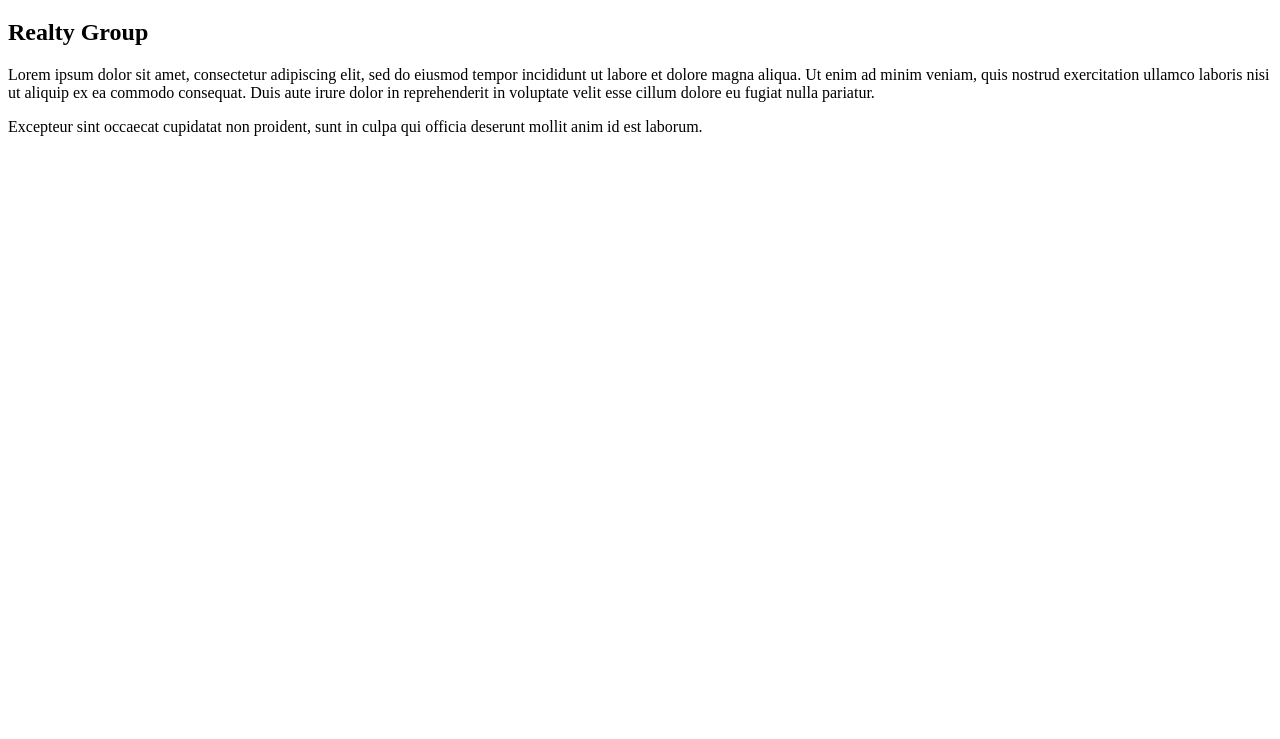
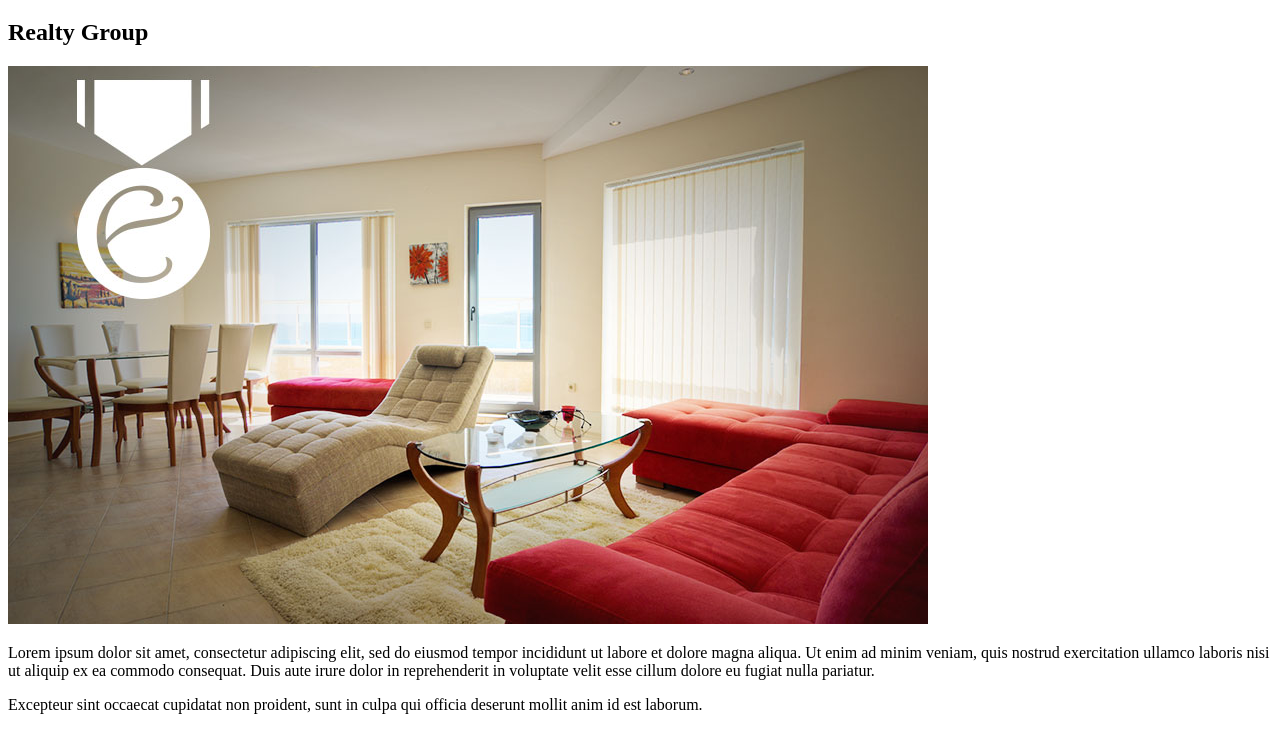
Before and after one commit to trav15/exceptional-realty, a plain HTML site: page index.html in a window 1280 px wide. Shown: the part 61-800 px from the top of the page. Drawn offline with Linux system fonts and the light colour scheme.

Commit message:
Add image to index.html

```diff
--- a/index.html
+++ b/index.html
@@ -14,7 +14,7 @@
   <body>
     <h1>Exceptional</h1>
       <h2>Realty Group</h2>
-
+      <img src="images/intro-pic.jpg" alt="a beautiful living room" title="Welcome to Exceptional Realty">
       <p>
         Lorem ipsum dolor sit amet, consectetur adipiscing elit,
         sed do eiusmod tempor incididunt ut labore et dolore magna aliqua.
```
Also changed, not shown: 1 other file.
